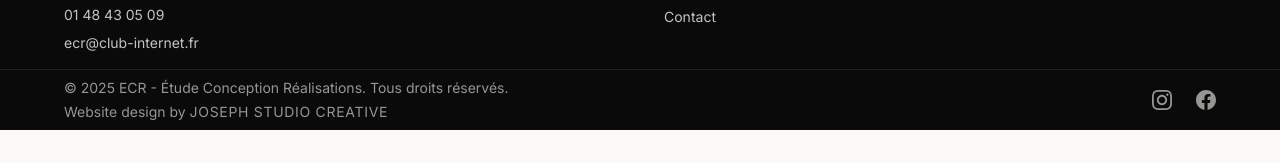
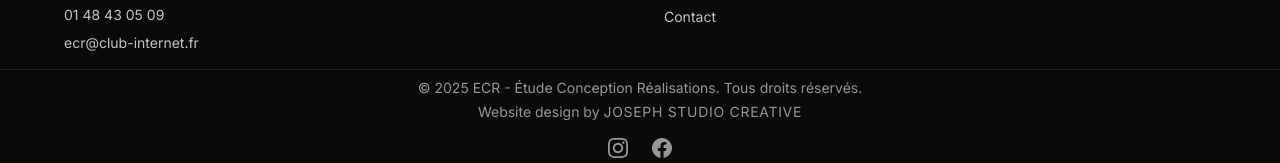
Before and after one commit to jimeye/SITE-DESIGN-ECR, a Next.js app: page / in a window 1280 px wide. Shown: the part 4975-5138 px from the top of the page. Before the commit the page ends 5105 px from the top, so only its background shows below. Built offline with nearby package versions, Linux system fonts and the light colour scheme; no server answers.

Commit message:
Style: Centrer le copyright et crédit dans le footer

```diff
--- a/components/Footer.tsx
+++ b/components/Footer.tsx
@@ -123,8 +123,8 @@ export function Footer() {
 
       {/* Bottom Bar */}
       <div className="border-t border-neutral-beige/10">
-        <div className="container-custom flex flex-col items-center justify-between gap-4 py-2 md:flex-row">
-          <div className="text-center md:text-left">
+        <div className="container-custom flex flex-col items-center justify-center gap-4 py-2">
+          <div className="text-center">
             <p className="text-sm text-neutral-beige/60">
               © {currentYear} ECR - Étude Conception Réalisations. Tous droits
               réservés.
```
